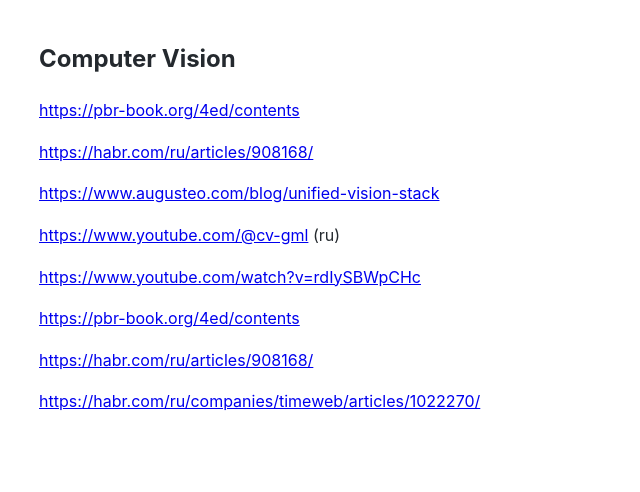
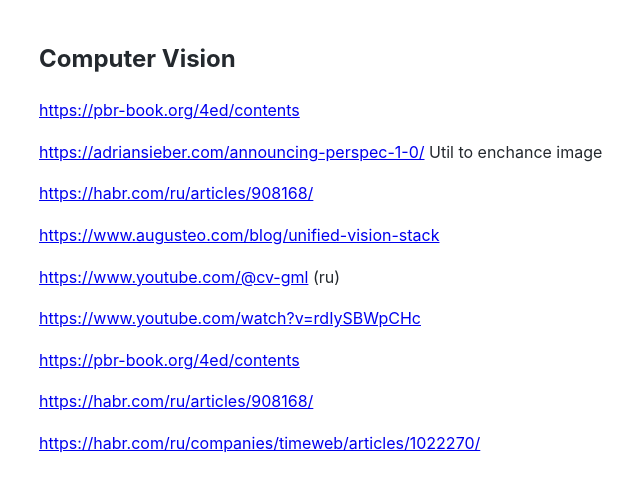
Before and after one commit to Michael-Lubinsky/michael-lubinsky.github.com, a Jekyll site: the page built from ml/comp_vision.md, in a window 1280 px wide. Shown: the top 492 px of the page, without its empty margins (151-791 px from the left). Built offline with Jekyll 4.4.1, drawn with Linux system fonts in a browser that asks for light colours; our own code applies the rules of GitHub Pages for plain Markdown files.

Commit message:
Add image enhancement resource to comp_vision.md
Added a new resource link for image enhancement.

```diff
--- a/ml/comp_vision.md
+++ b/ml/comp_vision.md
@@ -1,6 +1,8 @@
 ## Computer Vision
 
 <https://pbr-book.org/4ed/contents>
+
+<https://adriansieber.com/announcing-perspec-1-0/> Util to enchance image
 
 <https://habr.com/ru/articles/908168/>
 
```
